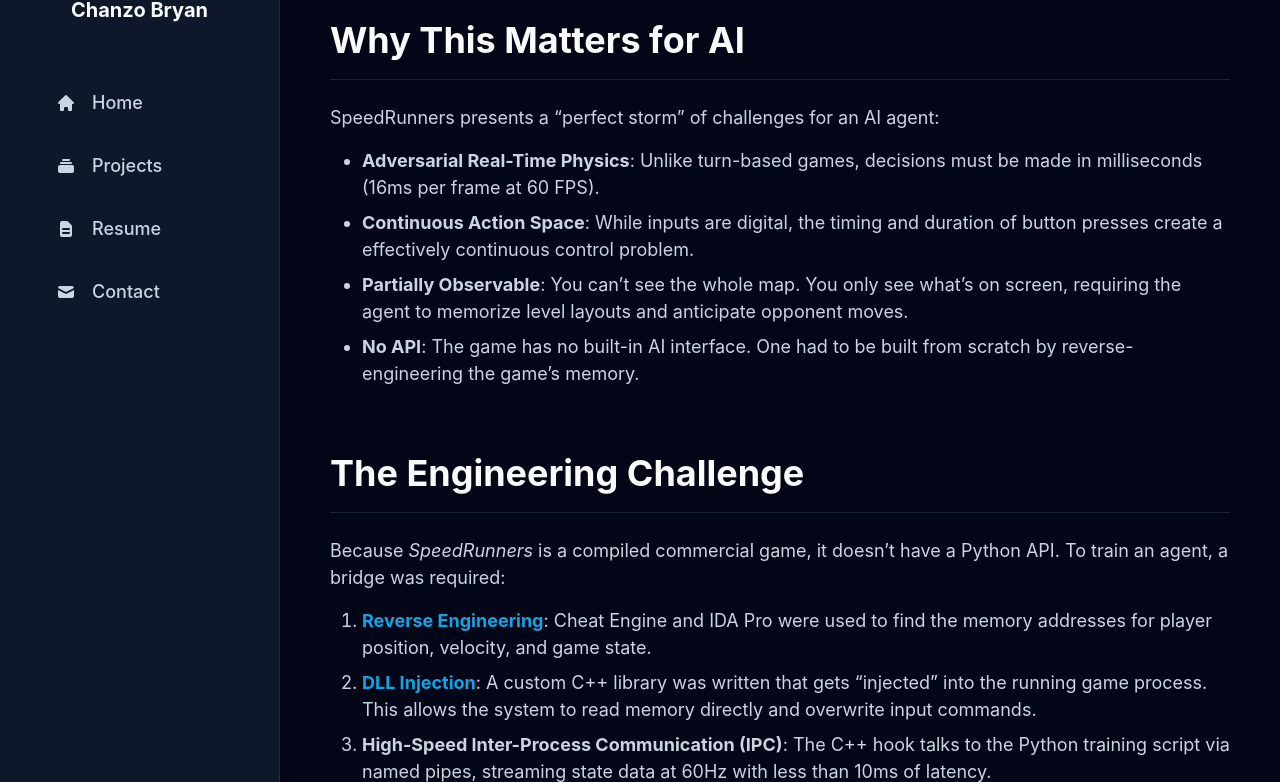
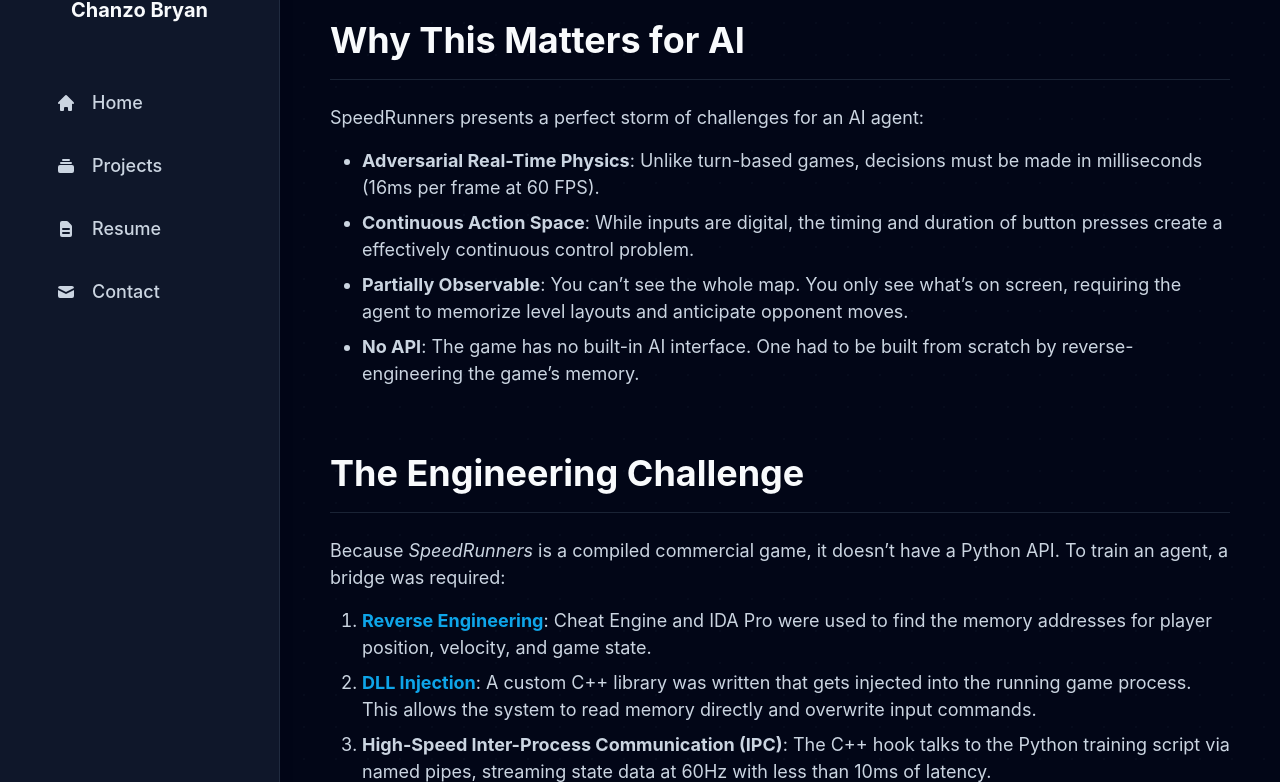
Before and after one commit to Chainso/chanzobryan.com, a Jekyll site: the page built from projects/speedrunners-rl.md, in a window 1280 px wide and 1400 px high, scrolled down 1454 px. Shown: the part 153-935 px from the top of the window. Built offline with Jekyll 4.4.1, drawn with Linux system fonts in a browser that asks for light colours.

Commit message:
Remove unncessary quotes and remove old jekyll

```diff
--- a/projects/speedrunners-rl.md
+++ b/projects/speedrunners-rl.md
@@ -27,7 +27,7 @@
 
 ## Why This Matters for AI
 
-SpeedRunners presents a "perfect storm" of challenges for an AI agent:
+SpeedRunners presents a perfect storm of challenges for an AI agent:
 
 - **Adversarial Real-Time Physics**: Unlike turn-based games, decisions must be made in milliseconds (16ms per frame at 60 FPS).
 - **Continuous Action Space**: While inputs are digital, the timing and duration of button presses create a effectively continuous control problem.
@@ -39,7 +39,7 @@
 Because *SpeedRunners* is a compiled commercial game, it doesn't have a Python API. To train an agent, a bridge was required:
 
 1.  **[Reverse Engineering](https://en.wikipedia.org/wiki/Reverse_engineering#Reverse_engineering_of_software)**: Cheat Engine and IDA Pro were used to find the memory addresses for player position, velocity, and game state.
-2.  **[DLL Injection](https://en.wikipedia.org/wiki/DLL_injection)**: A custom C++ library was written that gets "injected" into the running game process. This allows the system to read memory directly and overwrite input commands.
+2.  **[DLL Injection](https://en.wikipedia.org/wiki/DLL_injection)**: A custom C++ library was written that gets injected into the running game process. This allows the system to read memory directly and overwrite input commands.
 3.  **High-Speed Inter-Process Communication (IPC)**: The C++ hook talks to the Python training script via named pipes, streaming state data at 60Hz with less than 10ms of latency.
 
 ## Learn More
```
Also changed, not shown: projects/hlrl.md (+2 -2 lines), projects/terramystica-rl.md (+2 -2 lines), 1 other file.
